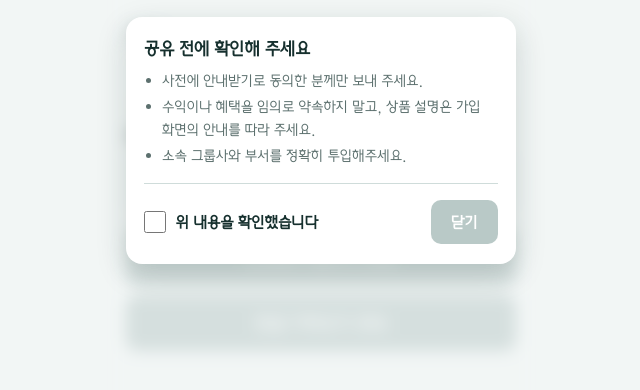
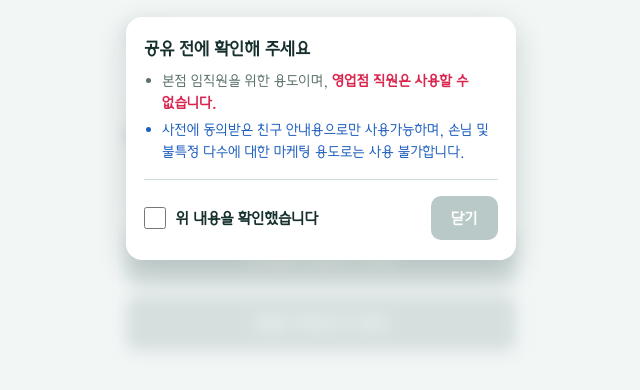
Before and after one commit to RonnyRobin/HFG-IRP-link, a plain HTML site: page index.html in a window 1280 px wide. Shown: the part 316-706 px from the top of the page, without its empty margins (319-959 px from the left). Drawn offline with Linux system fonts and the light colour scheme.

Commit message:
Update consent popup notice text
Co-Authored-By: Claude Opus 5.5 <noreply@anthropic.com>
Claude-Session: https://claude.ai/code/session_01NJy1q7Qj9hr1CyoeSxVvdj

```diff
--- a/index.html
+++ b/index.html
@@ -62,6 +62,8 @@ main{flex:1;padding:0 20px 32px;margin-top:28px}
 .consent h2{font-size:17px;font-weight:700}
 .consent ul{margin:10px 0 0;padding-left:18px;font-size:14px;line-height:1.6;color:var(--sub)}
 .consent li+li{margin-top:4px}
+.consent .warn{color:var(--red);font-weight:700}
+.consent .info{color:#1F5FBF}
 .consent-foot{display:flex;align-items:center;justify-content:space-between;gap:12px;margin-top:16px;padding-top:16px;border-top:1px solid var(--line)}
 .check{display:flex;align-items:center;gap:10px;font-size:15px;font-weight:700;cursor:pointer}
 .check input{width:22px;height:22px;accent-color:var(--green);margin:0;flex:none}
@@ -133,9 +135,8 @@ button:focus-visible{outline:3px solid #00857C77;outline-offset:2px}
     <section class="consent" role="dialog" aria-modal="true" aria-labelledby="consentTitle">
       <h2 id="consentTitle">공유 전에 확인해 주세요</h2>
       <ul>
-        <li>사전에 안내받기로 동의한 분께만 보내 주세요.</li>
-        <li>수익이나 혜택을 임의로 약속하지 말고, 상품 설명은 가입 화면의 안내를 따라 주세요.</li>
-        <li>소속 그룹사와 부서를 정확히 투입해주세요.</li>
+        <li>본점 임직원을 위한 용도이며, <span class="warn">영업점 직원은 사용할 수 없습니다.</span></li>
+        <li class="info">사전에 동의받은 친구 안내용으로만 사용가능하며, 손님 및 불특정 다수에 대한 마케팅 용도로는 사용 불가합니다.</li>
       </ul>
       <div class="consent-foot">
         <label class="check"><input type="checkbox" id="agree">위 내용을 확인했습니다</label>
```
